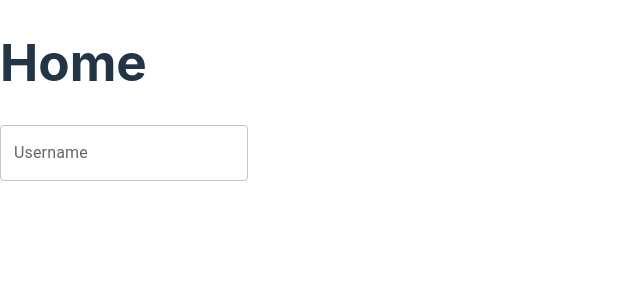
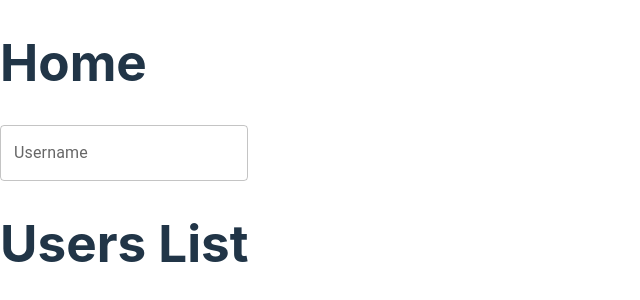
Before and after one commit to lukasss88/GitFinder, a React (Vite) app: page / in a window 1280 px wide. Shown: the top 300 px of the page, without its empty margins (0-640 px from the left). Built offline with nearby package versions, Linux system fonts and the light colour scheme.

Commit message:
create user list component

```diff
--- /dev/null
+++ b/src/components/UsersList.tsx
@@ -0,0 +1,24 @@
+import { Skeleton } from "@mui/material";
+import {useGithubUsers} from "../hooks/useGithubUsers.ts";
+
+export default function UsersList({query}: {query: string}) {
+    const {data: users, isLoading, isError} = useGithubUsers(query)
+
+    if (isLoading) return (
+        <Skeleton variant="circular">
+            <div>Loading..</div>
+        </Skeleton>
+    );
+    if (isError) return <p>Error fetching users</p>;
+
+    return (
+        <div>
+            <h1>Users List</h1>
+            <ul>
+                {users && users.map(user => (
+                    <li key={user.id}>{user.login}</li>
+                ))}
+            </ul>
+        </div>
+    )
+};
--- a/src/hooks/useGithubUsers.ts
+++ b/src/hooks/useGithubUsers.ts
@@ -1,8 +1,9 @@
 import {searchUsers} from "../api/github.ts";
 import {useQuery} from "@tanstack/react-query";
+import {User} from "../model/User.ts";
 
 export const useGithubUsers = (query: string) => {
-    return useQuery({
+    return useQuery<User[]>({
         queryKey: ["githubUsers", query],
         queryFn: () => searchUsers(query)
     });
--- /dev/null
+++ b/src/model/User.ts
@@ -0,0 +1,13 @@
+export type User = {
+    login: string;
+    id: number;
+    avatar_url: string;
+    url: string;
+    html_url: string;
+    type: "User" | "Organization";
+    name: string;
+    bio: string;
+    public_repos: number;
+    followers: number;
+    following: number;
+};
--- a/src/pages/Home.tsx
+++ b/src/pages/Home.tsx
@@ -1,14 +1,17 @@
+import { useState } from "react";
 import SearchBar from "../components/SearchBar.tsx";
+import UsersList from "../components/usersList.tsx";
 
 export default function Home() {
-    const handleQueryChange = (query: string) => {
-        console.log(query);
-    }
+    const [searchQuery, setSearchQuery] = useState('');
 
     return (
         <div>
             <h1>Home</h1>
-            <SearchBar  onSearch={handleQueryChange}/>
+            <SearchBar  onSearch={setSearchQuery}/>
+            <div>
+                <UsersList query={searchQuery} />
+            </div>
         </div>
     );
 }
```
